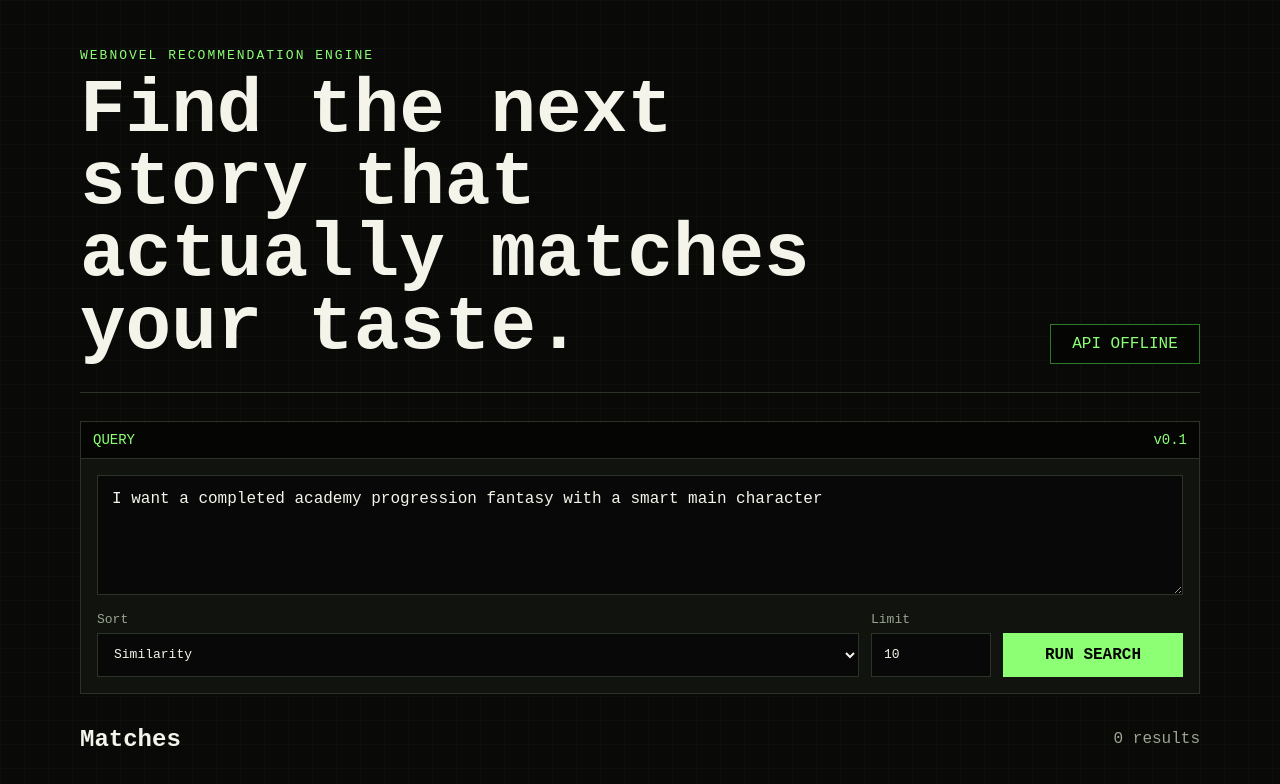
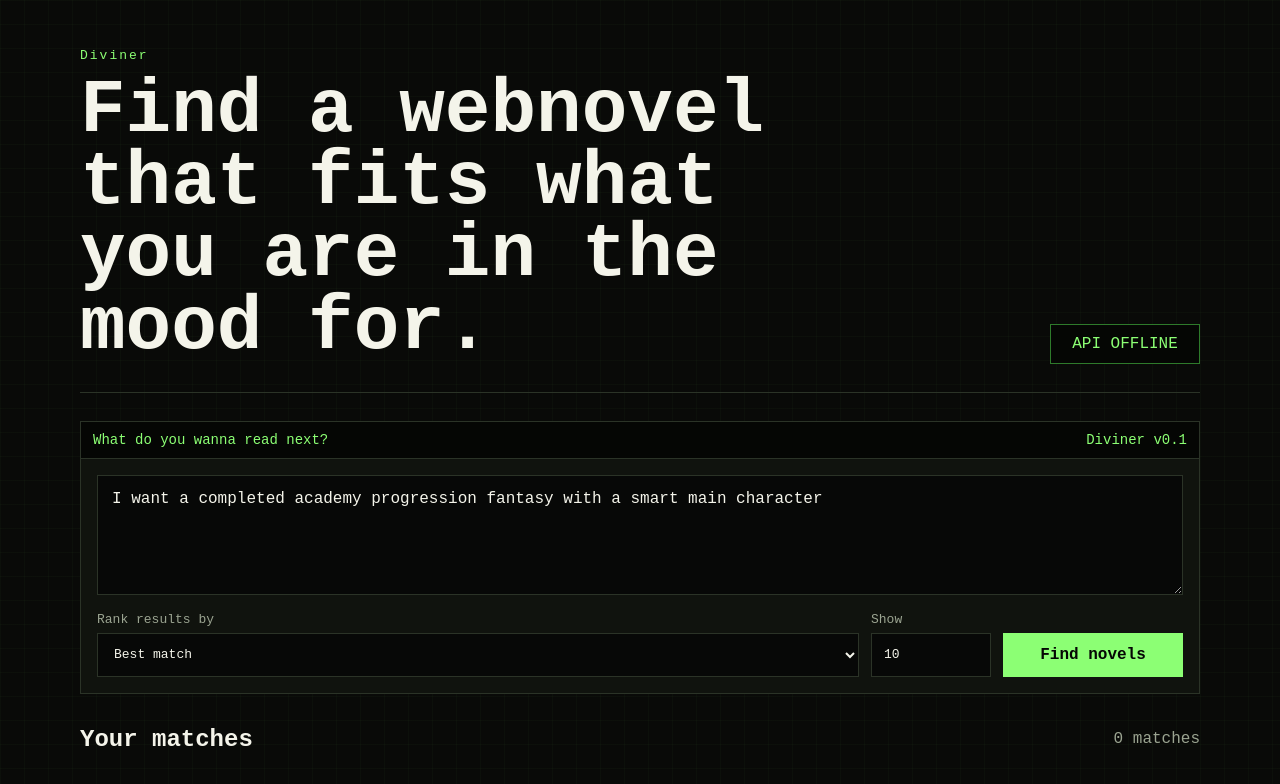
Before and after one commit to ACHYouth/Diviner, a plain HTML site: page frontend/index.html in a window 1280 px wide. Drawn offline with Linux system fonts and the light colour scheme; files that its build step writes are made by us from their sources; no server answers; files whose address does not match are found by name.

Commit message:
Refresh Diviner UI copy and colors

```diff
--- a/frontend/index.html
+++ b/frontend/index.html
@@ -3,47 +3,47 @@
   <head>
     <meta charset="utf-8">
     <meta name="viewport" content="width=device-width, initial-scale=1">
-    <title>Webnovel Engine</title>
+    <title>Diviner</title>
     <link rel="stylesheet" href="/static/styles.css">
   </head>
   <body>
     <main class="shell">
       <section class="hero">
         <div>
-          <p class="eyebrow">WEBNOVEL RECOMMENDATION ENGINE</p>
-          <h1>Find the next story that actually matches your taste.</h1>
+          <p class="eyebrow">Diviner</p>
+          <h1>Find a webnovel that fits what you are in the mood for.</h1>
         </div>
-        <div class="status" id="status">BOOTING...</div>
+        <div class="status" id="status">Loading novels...</div>
       </section>
 
       <section class="terminal">
         <div class="bar">
-          <span>QUERY</span>
-          <span>v0.1</span>
+          <span>What do you wanna read next?</span>
+          <span>Diviner v0.1</span>
         </div>
         <form id="searchForm">
-          <textarea id="query" rows="4" placeholder="I want a completed academy progression fantasy with a smart main character"></textarea>
+          <textarea id="query" rows="4" placeholder="Tell Diviner the vibe, genre, tropes, or kind of main character you want."></textarea>
           <div class="controls">
             <label>
-              Sort
+              Rank results by
               <select id="sortBy">
-                <option value="similarity">Similarity</option>
-                <option value="rating">Rating</option>
+                <option value="similarity">Best match</option>
+                <option value="rating">Highest rating</option>
               </select>
             </label>
             <label>
-              Limit
+              Show
               <input id="limit" type="number" min="1" max="50" value="10">
             </label>
-            <button type="submit">RUN SEARCH</button>
+            <button type="submit">Find novels</button>
           </div>
         </form>
       </section>
 
       <section class="results">
         <div class="section-title">
-          <h2>Matches</h2>
-          <span id="count">0 results</span>
+          <h2>Your matches</h2>
+          <span id="count">0 matches</span>
         </div>
         <div id="results"></div>
       </section>
```
